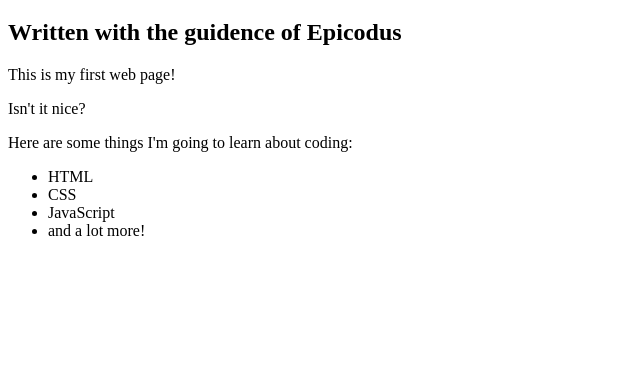
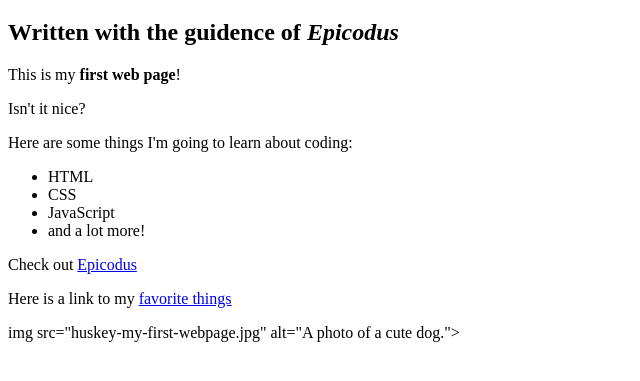
Before and after one commit to TimEmpey/my-first-webpage, a plain HTML site: page my-first-webpage.html in a window 1280 px wide. Shown: the part 61-442 px from the top of the page, without its empty margins (0-640 px from the left). Drawn offline with Linux system fonts and the light colour scheme.

```diff
--- a/my-first-webpage.html
+++ b/my-first-webpage.html
@@ -5,9 +5,9 @@
 </head>
 <body>
   <h1>My First web page</h1>
-  <h2>Written with the guidence of Epicodus</h2>
+  <h2>Written with the guidence of <em>Epicodus</em></h2>
 
-  <p>This is my first web page!</p>
+  <p>This is my <strong>first web page</strong>!</p>
   <p>Isn't it nice?</p>
 
   <p>Here are some things I'm going to learn about coding:</p>
@@ -17,5 +17,10 @@
     <li>JavaScript</li>
     <li>and a lot more!</li>
   </ul>
+  <p>Check out <a href="http://www.epicodus.com/">Epicodus</a></p>
+  <p>Here is a link to my <a href="favorite-things.html">favorite things</a></p>
+
+  img src="huskey-my-first-webpage.jpg" alt="A photo of a cute dog.">
+
 </body>
 </html>
```
